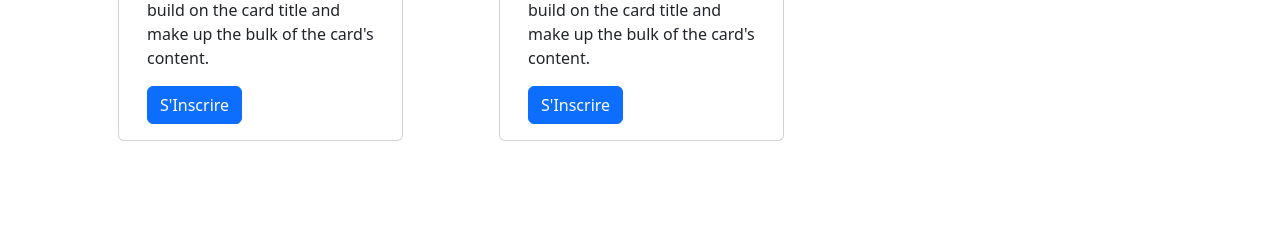
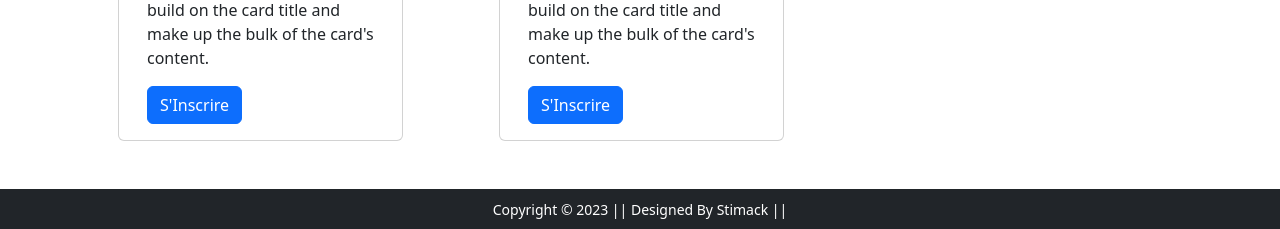
Before and after one commit to Domiynsbelhanda/eSchool, a PHP site: page / in a window 1280 px wide. Shown: the part 1710-1939 px from the top of the page. Before the commit the page ends 1851 px from the top, so only its background shows below. Run offline with PHP 8.4, Linux system fonts and the light colour scheme; some libraries are stand-ins or nearby versions; some web fonts are replaced.

Commit message:
[STYLE] Create footer style

```diff
--- a/index.php
+++ b/index.php
@@ -209,6 +209,16 @@
 </div>
 <!--End Most Popular Course-->
 
+<!-- Start Footer -->
+<footer class="container-fluid bg-dark text-center p-2">
+    <small class="text-white">
+        Copyright &copy; 2023 || Designed By Stimack ||
+        <a href="#login">
+
+        </a>
+    </small>
+</footer>
+
 <!-- Modal -->
 <div class="modal fade" id="registerModal" tabindex="-1" aria-labelledby="registerModal" aria-hidden="true">
   <div class="modal-dialog modal-dialog-centered">
@@ -231,7 +241,7 @@
                 <label for="exampleInputPassword1" class="form-label">Mot de passe</label>
                 <input type="password" class="form-control" id="password">
             </div>
-            <button type="submit" class="btn btn-primary">Se connecter</button>
+            <button type="submit" class="btn btn-primary">S'inscrire</button>
         </form>
       </div>
     </div>
```
